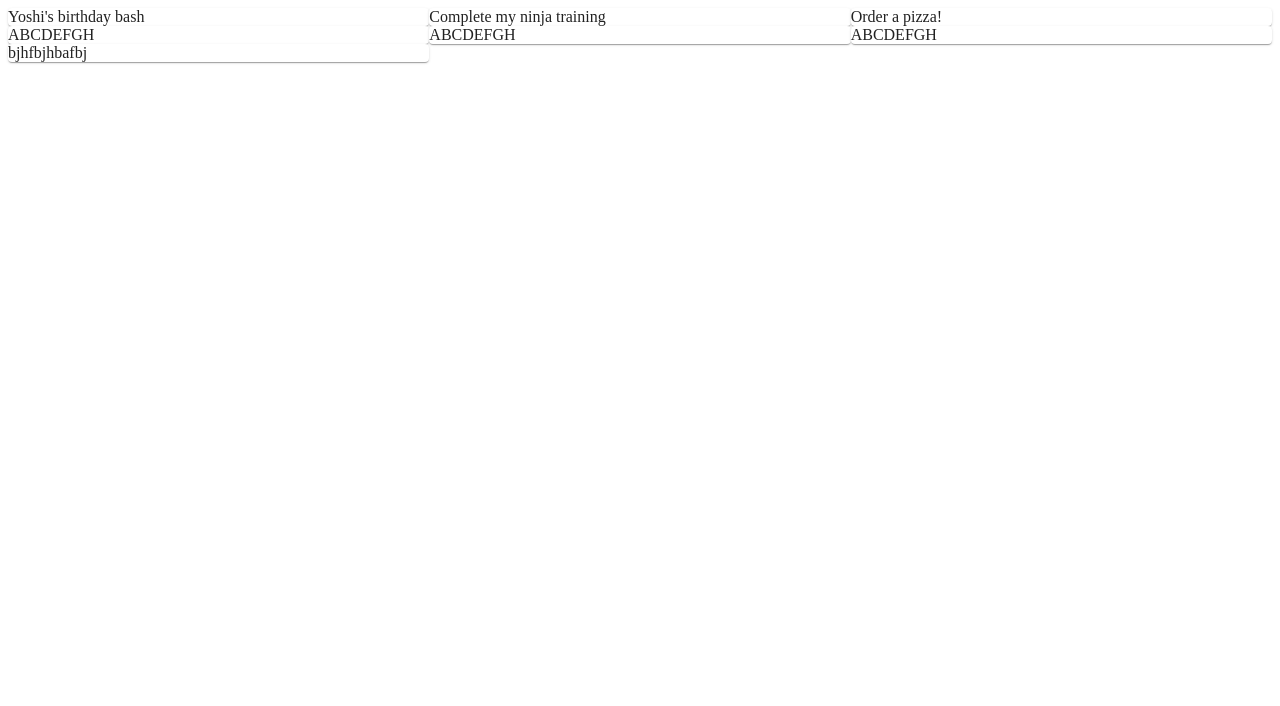
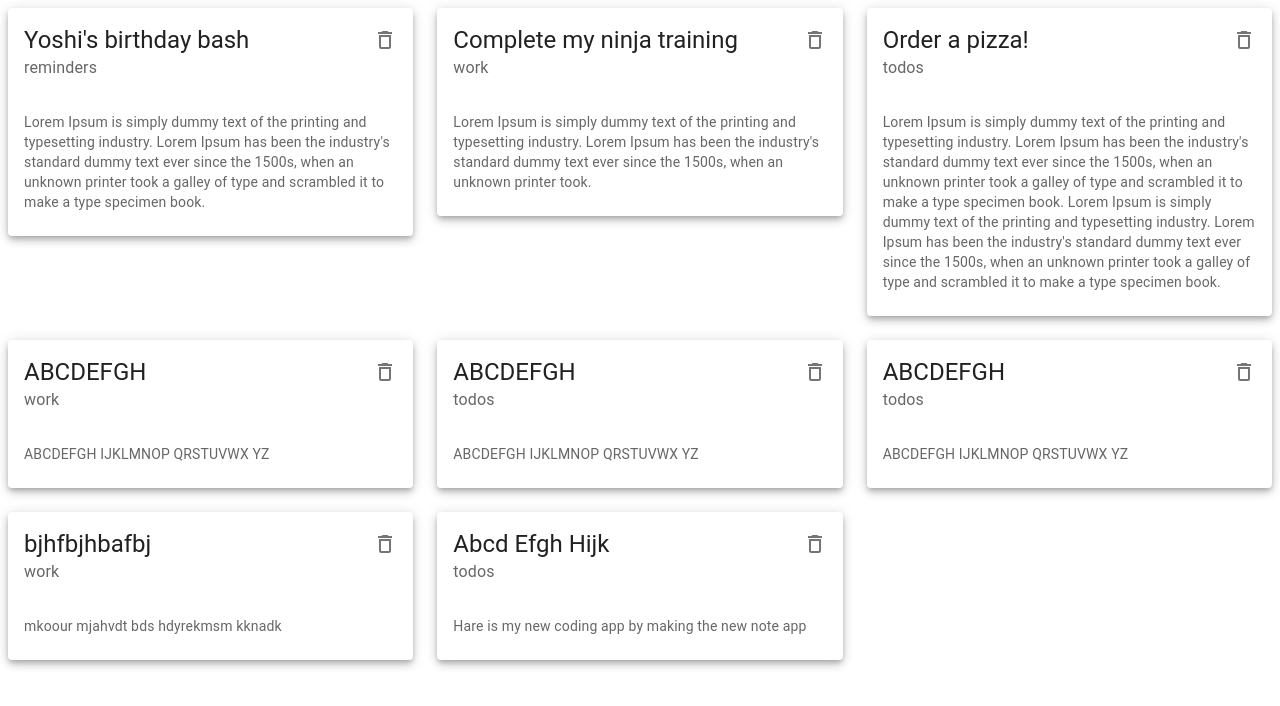
Before and after one commit to sonu355/understanding-mui, a React (Create React App) app: page / in a window 1280 px wide. Shown: the top 706 px of the page. Built offline with nearby package versions, Linux system fonts and the light colour scheme; data requests are answered from the project's data file.

Commit message:
basic components are created using card

```diff
--- a/data/db.json
+++ b/data/db.json
@@ -41,6 +41,12 @@
       "title": "bjhfbjhbafbj",
       "details": "mkoour mjahvdt bds hdyrekmsm kknadk",
       "category": "work"
+    },
+    {
+      "id": "5e53",
+      "title": "Abcd Efgh Hijk ",
+      "details": "Hare is my new coding app by making the new note app",
+      "category": "todos"
     }
   ]
 }
--- /dev/null
+++ b/src/components/NoteCard.js
@@ -0,0 +1,28 @@
+import React from 'react'
+import { CardHeader, IconButton, CardContent, Card, Typography  } from '@mui/material'
+import DeleteOutlinedIcon from '@mui/icons-material/DeleteOutlined';
+
+const NoteCard = ({ note }) => {
+  return (
+    <div>
+      <Card elevation={5}>
+        <CardHeader
+          action={
+            <IconButton >
+              <DeleteOutlinedIcon />
+            </IconButton>
+          }
+          title={note.title}
+          subheader={note.category}
+        />
+        <CardContent>
+          <Typography variant='body2' color='textSecondary'>
+            {note.details}
+          </Typography>
+        </CardContent>
+      </Card>
+    </div>
+  )
+}
+
+export default NoteCard
--- a/src/pages/Create.js
+++ b/src/pages/Create.js
@@ -47,7 +47,7 @@ const Create = () => {
         }
 
         if(title && details){
-            // console.log(title, details, category)
+            console.log(title, details, category)
             fetch('http://localhost:8000/notes', {
                 method: 'POST',
                 header: {"Content-Type": "application/json"},
--- a/src/pages/Notes.js
+++ b/src/pages/Notes.js
@@ -1,5 +1,6 @@
 import React, {useState, useEffect} from 'react'
 import { Grid, Paper } from '@mui/material'
+import NoteCard from '../components/NoteCard'
 
 const Notes = () => {
   const [notes, setNotes] = useState([])
@@ -24,10 +25,11 @@ const Notes = () => {
         <Paper>4</Paper>
       </Grid>
     </Grid> */}
-    <Grid container>
+    <Grid container spacing={3}>
       {notes.map(note => (
         <Grid item key={note.id} xs={12} md={6} lg={4}>
-          <Paper>{note.title}</Paper>
+          {/* <Paper>{note.title}</Paper> */}
+          <NoteCard note={note}/>
         </Grid>
       ))}
     </Grid>
```
